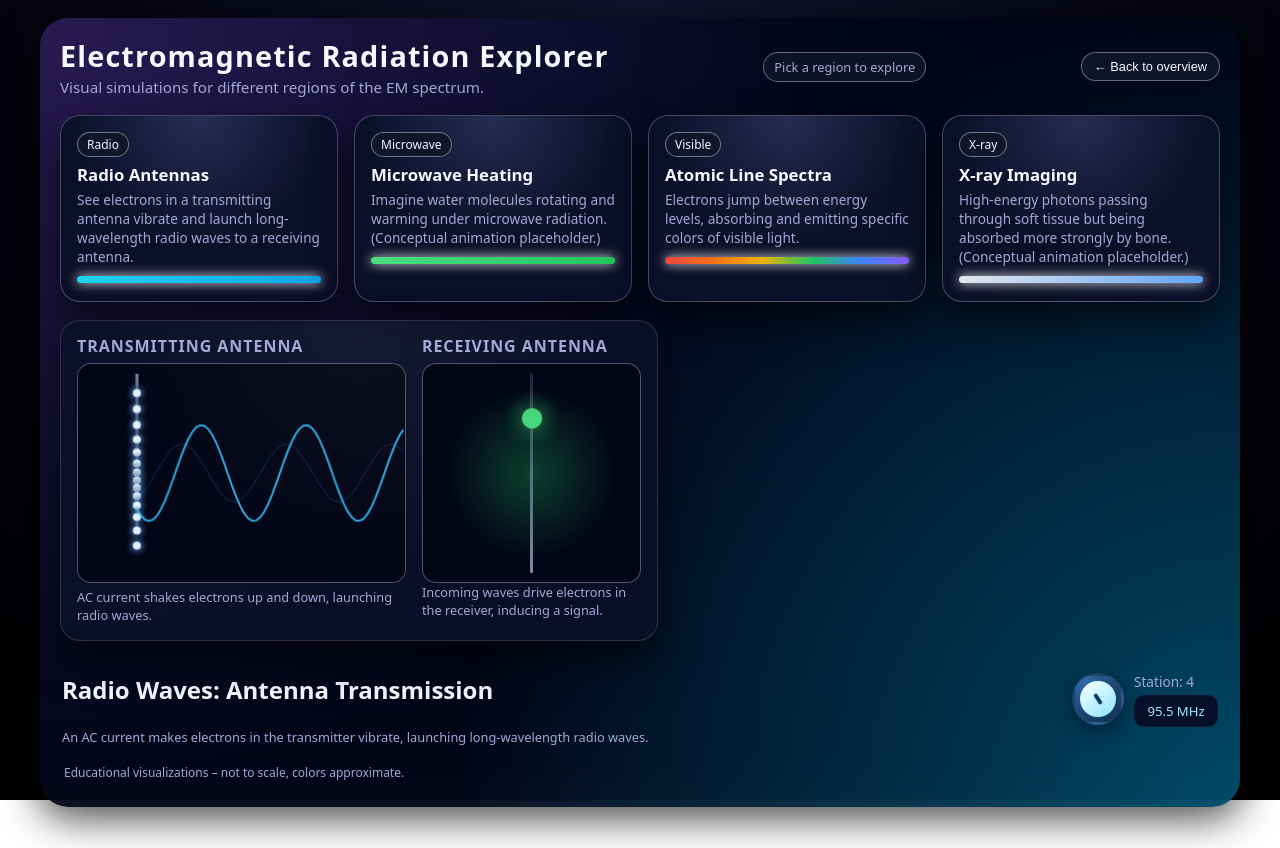
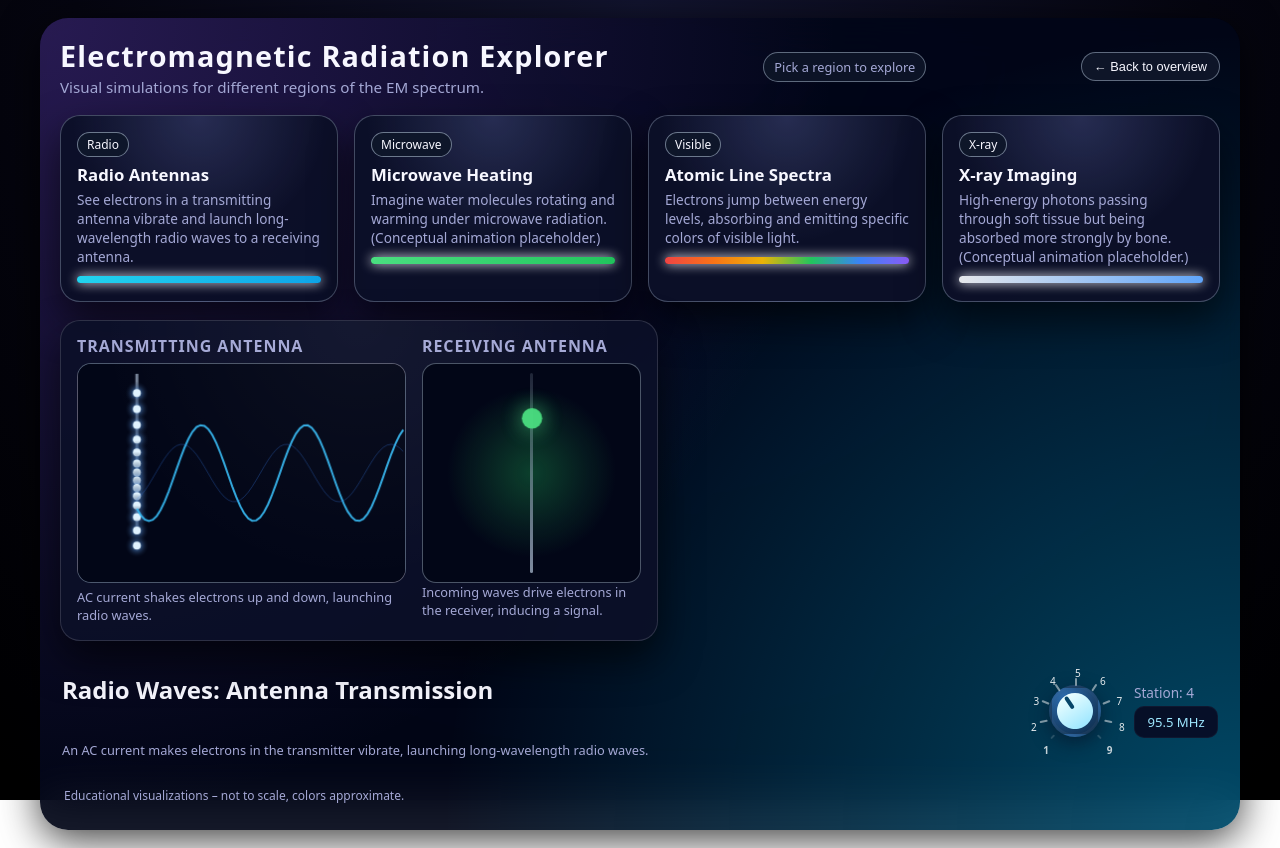
Before and after one commit to taggatron/EM-radiation-Explorer, a plain HTML site: page index.html in a window 1280 px wide. Both pictures are taken after a click on the element 199 px from the left and 208 px from the top of the page. Before the commit the page ends 825 px from the top, so only its background shows below. Drawn offline with Linux system fonts and the light colour scheme.

Commit message:
updated radio label positioning

```diff
--- a/app.js
+++ b/app.js
@@ -808,6 +808,8 @@ function showSimulation(kind) {
       const r = knob.getBoundingClientRect();
       rectCenter = { x: r.left + r.width / 2, y: r.top + r.height / 2 };
       knob.setPointerCapture(ev.pointerId);
+      // while dragging, ensure quick transform updates (disable snap transition)
+      if (knobFace) knobFace.style.transition = 'transform 32ms linear';
     });
 
     window.addEventListener('pointermove', (ev) => {
@@ -819,6 +821,55 @@ function showSimulation(kind) {
       if (!dragging) return;
       dragging = false;
       try { knob.releasePointerCapture(ev.pointerId); } catch (e) {}
+      // On release, snap to nearest station with a smooth snapping animation
+      const current = Number(knob.getAttribute('aria-valuenow') || 4);
+      const snapVal = clamp(current, minVal, maxVal);
+      if (knobFace) {
+        // use a pleasant ease-out snap
+        knobFace.style.transition = 'transform 220ms cubic-bezier(0.22, 1, 0.36, 1)';
+      }
+      setKnobValue(snapVal);
+      // restore quick transition after snap completes
+      setTimeout(() => {
+        if (knobFace) knobFace.style.transition = 'transform 40ms linear';
+      }, 260);
+    });
+
+    // Create tick marks and numeric labels around the knob (discrete steps)
+    requestAnimationFrame(() => {
+      if (!knob) return;
+      // avoid adding ticks repeatedly if showSimulation called multiple times
+      if (knob.querySelector('.knob-ticks')) return;
+      const ticks = document.createElement('div');
+      ticks.className = 'knob-ticks';
+      const steps = maxVal - minVal + 1;
+      // anchor measurements to the inner face when available so ticks line up
+      const faceRect = knobFace ? knobFace.getBoundingClientRect() : knob.getBoundingClientRect();
+      // radius from center to just outside the inner face
+      const radius = Math.max(14, faceRect.width / 2 + 8);
+      for (let i = 0; i < steps; i++) {
+        const val = minVal + i;
+        const angle = minAngle + (i / (steps - 1)) * (maxAngle - minAngle);
+
+        const tick = document.createElement('div');
+        tick.className = 'tick';
+        if (i === 0 || i === steps - 1) tick.classList.add('small');
+        // rotate then translate outward by radius (center of knob is origin)
+        tick.style.transform = `rotate(${angle}deg) translateY(-${radius}px)`;
+        ticks.appendChild(tick);
+
+        // label slightly further out; rotate back so it's upright
+        const label = document.createElement('div');
+        label.className = 'tick-label';
+        if (i === 0 || i === steps - 1) label.classList.add('small');
+        label.textContent = String(val);
+        // place label a bit beyond the tick
+        const labelRadius = radius + 12;
+        // rotate label into position, then translate outward, then counter-rotate so text stays upright
+        label.style.transform = `rotate(${angle}deg) translateY(-${labelRadius}px) rotate(${-angle}deg)`;
+        ticks.appendChild(label);
+      }
+      knob.appendChild(ticks);
     });
 
     // keyboard support
--- a/styles.css
+++ b/styles.css
@@ -81,6 +81,7 @@ body {
   display: flex;
   align-items: center;
   gap: 8px;
+  margin-left: 15px;
   font-size: 0.8rem;
   color: var(--text-subtle);
 }
@@ -88,8 +89,10 @@ body {
 /* Tuner knob styles */
 .tuner-wrapper {
   display: inline-flex;
+  margin-top: 10px;
+  margin-bottom: 10px;
   align-items: center;
-  gap: 10px;
+  gap: 20px;
 }
 .tuner-knob {
   width: 52px;
@@ -100,6 +103,7 @@ body {
   box-shadow: inset 0 4px 10px rgba(255,255,255,0.03), 0 6px 18px rgba(6, 18, 40, 0.6);
   display: grid;
   place-items: center;
+  position: relative; /* ensure absolutely-positioned ticks are anchored here */
   cursor: grab;
   user-select: none;
 }
@@ -111,19 +115,61 @@ body {
   background: linear-gradient(180deg, #ecfeff, #9ee7ff);
   display: grid;
   place-items: center;
+  position: relative;
   transform: rotate(0deg);
   transition: transform 40ms linear;
 }
 .knob-indicator {
   width: 4px;
-  height: 12px;
+  height: 14px;
   background: #074569;
   border-radius: 2px;
+  position: absolute;
+  left: 50%;
+  top: 50%;
+  /* move indicator upwards so it extends from center toward edge */
+  transform: translate(-50%, -50%) translateY(-10px);
+  transform-origin: 50% 60%;
 }
-.tuner-label { font-size: 0.85rem; color: var(--text-subtle); }
+
+/* ticks around the knob */
+.knob-ticks {
+  position: absolute;
+  inset: 0;
+  pointer-events: none;
+  z-index: 1;
+}
+.knob-ticks .tick {
+  position: absolute;
+  left: 50%;
+  top: 50%;
+  width: 2px;
+  height: 8px;
+  background: rgba(255,255,255,0.65);
+  border-radius: 2px;
+  transform-origin: 50% 50%;
+  opacity: 0.75;
+}
+.knob-face { z-index: 2; }
+.knob-ticks .tick.small { height: 5px; opacity: 0.45; background: rgba(255,255,255,0.35); }
+
+.knob-ticks .tick-label {
+  position: absolute;
+  left: 50%;
+  top: 50%;
+  transform-origin: 50% 50%;
+  margin: auto;
+  font-size: 10px;
+  color: rgba(255,255,255,0.9);
+  white-space: nowrap;
+  pointer-events: none;
+}
+.knob-ticks .tick-label.small { opacity: 0.85; font-weight: 600; }
+.tuner-label { font-size: 0.85rem; margin-left: 13px; color: var(--text-subtle); }
 .tuner-display {
   min-width: 84px;
   padding: 6px 8px;
+  margin-left: 13px;
   border-radius: 10px;
   background: rgba(7,11,35,0.9);
   border: 1px solid rgba(148,163,184,0.06);
@@ -139,7 +185,7 @@ body {
 }
 
 .sim-subtitle {
-  margin: 0;
+  margin-bottom: 10px;
   font-size: 0.8rem;
   color: var(--text-subtle);
 }
```
